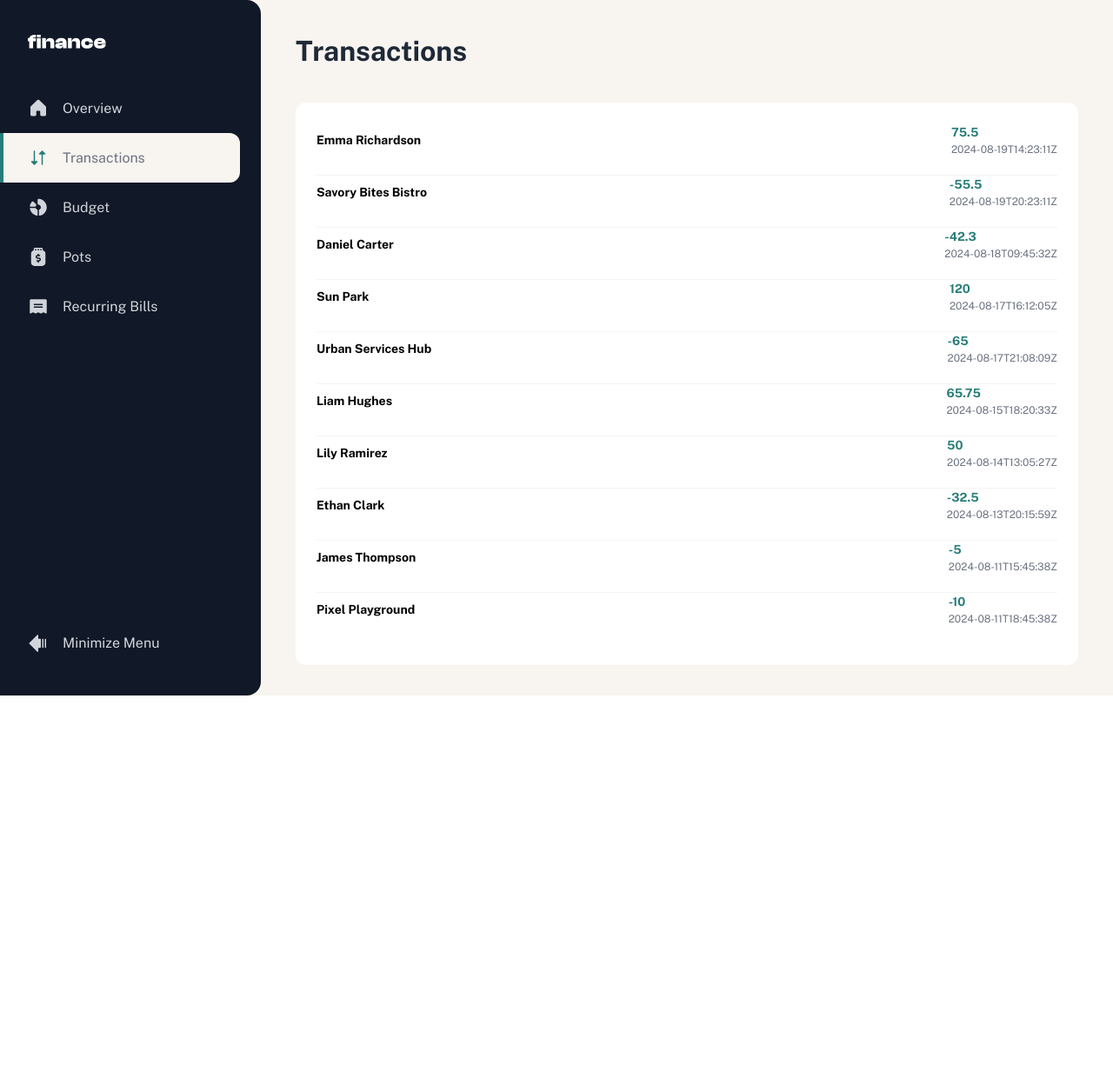
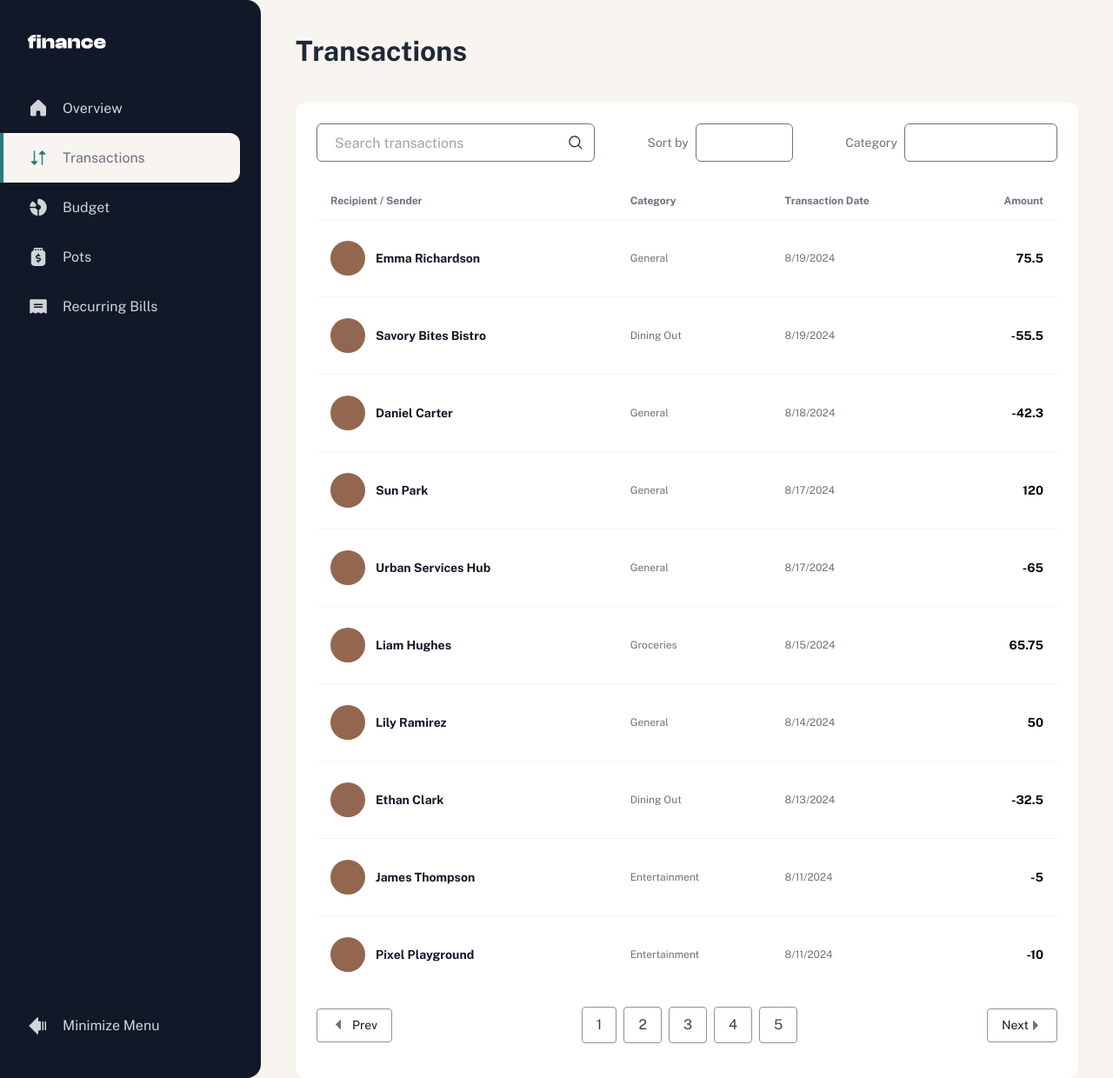
Before and after one commit to Pentium133/money-vue, a Nuxt app: page /transactions in a window 1280 px wide. Shown: the whole page at 87% size. Before the commit the page ends 800 px from the top, so only its background shows below. Built offline with nearby package versions, Linux system fonts and the light colour scheme.

Commit message:
add transaction table

```diff
--- /dev/null
+++ b/components/ui/Paginator.vue
@@ -0,0 +1,67 @@
+<template>
+  <div class="my-4 flex items-center justify-between">
+    <button
+      class="text-preset-4 group flex items-center space-x-2 rounded border border-beige-500 px-4 py-2 text-gray-900 hover:bg-beige-500 hover:text-white"
+    >
+      <svg
+        width="16"
+        height="16"
+        viewBox="0 0 16 16"
+        fill="none"
+        xmlns="http://www.w3.org/2000/svg"
+        class="fill-gray-500 group-hover:fill-white"
+      >
+        <path
+          d="M10.1466 12.8535L5.14656 7.85353C5.10007 7.8071 5.06319 7.75195 5.03803 7.69125C5.01286 7.63056 4.99991 7.56549 4.99991 7.49978C4.99991 7.43408 5.01286 7.36901 5.03803 7.30831C5.06319 7.24762 5.10007 7.19247 5.14656 7.14603L10.1466 2.14603C10.2165 2.07603 10.3056 2.02834 10.4027 2.00902C10.4997 1.98969 10.6003 1.9996 10.6917 2.03747C10.7831 2.07535 10.8612 2.1395 10.9162 2.22179C10.9711 2.30409 11.0004 2.40084 11.0003 2.49978L11.0003 12.4998C11.0004 12.5987 10.9711 12.6955 10.9162 12.7778C10.8612 12.8601 10.7831 12.9242 10.6917 12.9621C10.6003 13 10.4997 13.0099 10.4027 12.9905C10.3056 12.9712 10.2165 12.9235 10.1466 12.8535Z"
+        />
+      </svg>
+      <div>Prev</div>
+    </button>
+
+    <div class="flex space-x-2">
+      <button
+        class="rounded border border-beige-500 px-4 py-2 text-gray-700 hover:bg-beige-500 hover:bg-gray-200 hover:text-white"
+      >
+        1
+      </button>
+      <button
+        class="rounded border border-beige-500 px-4 py-2 text-gray-700 hover:bg-beige-500 hover:bg-gray-200 hover:text-white"
+      >
+        2
+      </button>
+      <button
+        class="rounded border border-beige-500 px-4 py-2 text-gray-700 hover:bg-beige-500 hover:bg-gray-200 hover:text-white"
+      >
+        3
+      </button>
+      <button
+        class="rounded border border-beige-500 px-4 py-2 text-gray-700 hover:bg-beige-500 hover:bg-gray-200 hover:text-white"
+      >
+        4
+      </button>
+      <button
+        class="rounded border border-beige-500 px-4 py-2 text-gray-700 hover:bg-beige-500 hover:bg-gray-200 hover:text-white"
+      >
+        5
+      </button>
+    </div>
+
+    <button
+      class="text-preset-4 group flex items-center space-x-2 rounded border border-beige-500 px-4 py-2 text-gray-900 hover:bg-beige-500 hover:text-white"
+    >
+      Next
+      <svg
+        width="16"
+        height="16"
+        viewBox="0 0 16 16"
+        fill="none"
+        xmlns="http://www.w3.org/2000/svg"
+        class="fill-gray-500 group-hover:fill-white"
+      >
+        <path
+          d="M5.85351 3.14647L10.8535 8.14647C10.9 8.1929 10.9369 8.24805 10.962 8.30875C10.9872 8.36944 11.0001 8.43451 11.0001 8.50022C11.0001 8.56592 10.9872 8.63099 10.962 8.69169C10.9369 8.75238 10.9 8.80753 10.8535 8.85397L5.85351 13.854C5.78358 13.924 5.69445 13.9717 5.59741 13.991C5.50037 14.0103 5.39977 14.0004 5.30836 13.9625C5.21695 13.9247 5.13883 13.8605 5.0839 13.7782C5.02896 13.6959 4.99968 13.5992 4.99976 13.5002L4.99976 3.50022C4.99968 3.40127 5.02896 3.30452 5.0839 3.22222C5.13883 3.13993 5.21695 3.07578 5.30836 3.0379C5.39977 3.00003 5.50037 2.99013 5.59741 3.00945C5.69445 3.02878 5.78358 3.07646 5.85351 3.14647Z"
+        />
+      </svg>
+    </button>
+  </div>
+</template>
--- /dev/null
+++ b/components/ui/transactions/Header.vue
@@ -0,0 +1,38 @@
+<template>
+  <div class="mb-6 flex items-center justify-between">
+    <div class="relative">
+      <input
+        type="text"
+        class="block h-11 w-80 flex-1 rounded-md border border-gray-500 py-3 pl-5 pr-10 text-gray-900 focus:outline-none"
+        placeholder="Search transactions"
+      />
+      <svg
+        width="16"
+        height="17"
+        viewBox="0 0 16 17"
+        fill="none"
+        xmlns="http://www.w3.org/2000/svg"
+        class="absolute right-3 top-1/2 h-5 w-5 -translate-y-1/2 transform text-gray-400"
+      >
+        <path
+          d="M14.3538 14.1462L11.2244 11.0175C12.1314 9.92856 12.5837 8.53186 12.4872 7.11795C12.3906 5.70404 11.7527 4.38177 10.7061 3.42622C9.65951 2.47067 8.2848 1.9554 6.86796 1.9876C5.45113 2.0198 4.10125 2.59699 3.09913 3.5991C2.09702 4.60122 1.51983 5.9511 1.48763 7.36793C1.45543 8.78477 1.9707 10.1595 2.92625 11.2061C3.88181 12.2527 5.20407 12.8906 6.61798 12.9871C8.03189 13.0837 9.42859 12.6314 10.5175 11.7244L13.6463 14.8537C13.6927 14.9002 13.7479 14.937 13.8086 14.9622C13.8693 14.9873 13.9343 15.0003 14 15.0003C14.0657 15.0003 14.1308 14.9873 14.1915 14.9622C14.2522 14.937 14.3073 14.9002 14.3538 14.8537C14.4002 14.8073 14.4371 14.7521 14.4622 14.6914C14.4874 14.6307 14.5003 14.5657 14.5003 14.5C14.5003 14.4343 14.4874 14.3692 14.4622 14.3085C14.4371 14.2478 14.4002 14.1927 14.3538 14.1462ZM2.50002 7.49999C2.50002 6.60997 2.76394 5.73994 3.25841 4.99992C3.75287 4.2599 4.45568 3.68313 5.27795 3.34253C6.10021 3.00194 7.00501 2.91282 7.87793 3.08646C8.75084 3.26009 9.55266 3.68867 10.182 4.31801C10.8113 4.94735 11.2399 5.74917 11.4136 6.62208C11.5872 7.495 11.4981 8.3998 11.1575 9.22207C10.8169 10.0443 10.2401 10.7471 9.50009 11.2416C8.76007 11.7361 7.89004 12 7.00002 12C5.80695 11.9987 4.66313 11.5241 3.8195 10.6805C2.97587 9.83688 2.50134 8.69306 2.50002 7.49999Z"
+          fill="#201F24"
+        />
+      </svg>
+    </div>
+    <div class="flex items-center gap-2 justify-self-end">
+      <div class="text-preset-4 text-gray-500">Sort by</div>
+      <input
+        type="text"
+        class="block h-11 w-28 flex-1 rounded-md border border-gray-500 py-3 pl-5 pr-10 text-gray-900 focus:outline-none"
+      />
+    </div>
+    <div class="flex items-center gap-2 justify-self-end">
+      <div class="text-preset-4 text-gray-500">Category</div>
+      <input
+        type="text"
+        class="block h-11 w-44 flex-1 rounded-md border border-gray-500 py-3 pl-5 pr-10 text-gray-900 focus:outline-none"
+      />
+    </div>
+  </div>
+</template>
--- /dev/null
+++ b/components/ui/transactions/Table.vue
@@ -0,0 +1,83 @@
+<script lang="ts" setup>
+const { transactions, pending, error } = useTransactions();
+// Функция для форматирования даты
+const formatDate = (dateStr: string) => {
+  const date = new Date(dateStr);
+  return date.toLocaleDateString();
+};
+</script>
+
+<template>
+  <div class="overflow-x-auto">
+    <UiTransactionsHeader />
+    <div v-if="pending">Loading...</div>
+    <div v-if="error">Error loading transactions: {{ error.message }}</div>
+    <div v-if="transactions.length > 0">
+      <table class="min-w-full table-auto border-collapse border-0">
+        <thead>
+          <tr>
+            <th
+              class="text-preset-5 border-0 border-gray-300 px-4 py-3 text-left text-gray-500"
+            >
+              Recipient / Sender
+            </th>
+            <th
+              class="text-preset-5 border-0 border-gray-300 px-4 py-3 text-left text-gray-500"
+            >
+              Category
+            </th>
+            <th
+              class="text-preset-5 border-0 border-gray-300 px-4 py-3 text-left text-gray-500"
+            >
+              Transaction Date
+            </th>
+            <th
+              class="text-preset-5 border-0 border-gray-300 px-4 py-3 text-right text-gray-500"
+            >
+              Amount
+            </th>
+          </tr>
+        </thead>
+        <tbody>
+          <tr v-for="transaction in transactions" :key="transaction.name">
+            <td
+              class="text-preset-4 border-t border-gray-100 px-4 py-6 font-bold text-gray-900"
+            >
+              <div class="flex items-center gap-3">
+                <svg
+                  width="40"
+                  height="40"
+                  viewBox="0 0 40 40"
+                  fill="none"
+                  xmlns="http://www.w3.org/2000/svg"
+                  xmlns:xlink="http://www.w3.org/1999/xlink"
+                >
+                  <circle cx="20" cy="20" r="20" fill="#93664F" />
+                </svg>
+
+                {{ transaction.name }}
+              </div>
+            </td>
+            <td
+              class="text-preset-5 border-t border-gray-100 px-4 py-6 text-gray-500"
+            >
+              {{ transaction.category }}
+            </td>
+            <td
+              class="text-preset-5 border-t border-gray-100 px-4 py-6 text-gray-500"
+            >
+              {{ formatDate(transaction.date) }}
+            </td>
+            <td
+              class="text-preset-4 border-t border-gray-100 px-4 py-6 text-right font-bold"
+            >
+              {{ transaction.amount }}
+            </td>
+          </tr>
+        </tbody>
+      </table>
+    </div>
+    <p v-else>No transactions available</p>
+    <UiPaginator />
+  </div>
+</template>
--- a/composables/useTransactions.ts
+++ b/composables/useTransactions.ts
@@ -1,5 +1,5 @@
 export const useTransactions = () => {
-  const { data, pending, error } = useFetch("/data.json");
+  const { data, pending, error } = useFetch("http://localhost:3000/data.json");
 
   // Извлекаем только ключ transactions
   const transactions = computed(() =>
--- a/pages/transactions.vue
+++ b/pages/transactions.vue
@@ -7,19 +7,7 @@ const { transactions, pending, error } = useTransactions();
     <h1 class="text-preset-1 mb-10 font-bold text-gray-800">Transactions</h1>
 
     <UiBlockSecondary class="flex flex-col gap-5">
-      <div v-if="pending">Loading...</div>
-      <div v-if="error">Error loading transactions: {{ error.message }}</div>
-      <div v-if="transactions.length > 0">
-        <UiIndexTransactionLine
-          v-for="transaction in transactions"
-          :key="transaction.name"
-        >
-          <template #name>{{ transaction.name }}</template>
-          <template #sum>{{ transaction.amount }}</template>
-          <template #date>{{ transaction.date }}</template>
-        </UiIndexTransactionLine>
-      </div>
-      <p v-else>No transactions available</p>
+      <UiTransactionsTable />
     </UiBlockSecondary>
   </div>
 </template>
```
